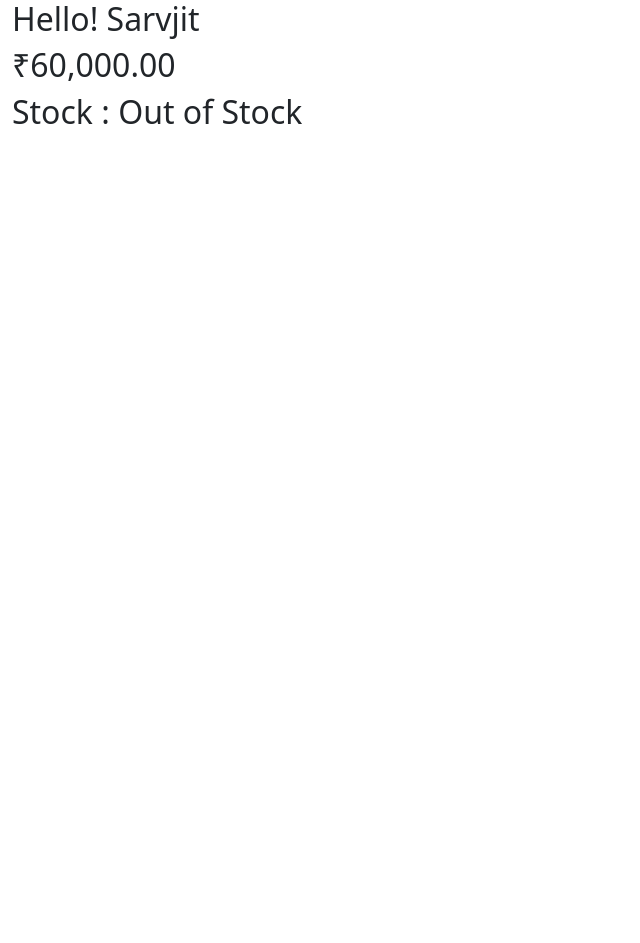
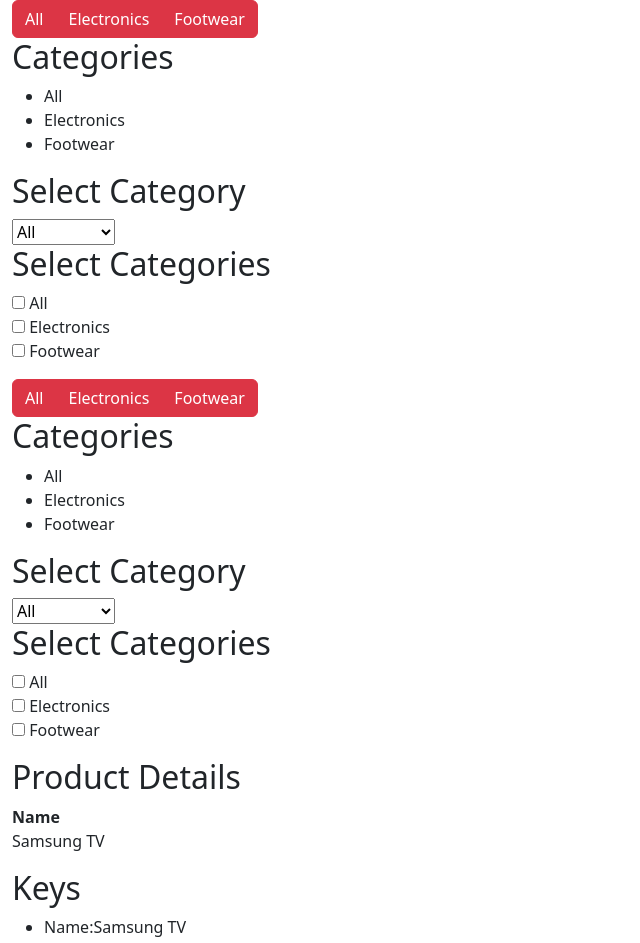
Before and after one commit to sarvjit07/React18x, a React (Create React App) app: page / in a window 1280 px wide. Shown: the top 943 px of the page, without its empty margins (0-640 px from the left). Before the commit the page ends 800 px from the top, so only its background shows below. Built offline with nearby package versions, Linux system fonts and the light colour scheme.

Commit message:
Data-Binding

```diff
--- /dev/null
+++ b/src/components/28-Nov-2024/data-binding1-Array.jsx
@@ -0,0 +1,39 @@
+import { useEffect,useState } from "react";
+
+export function DataBinding4(){
+    const [categories,setCategories]=useState(["All",'Electronics','Footwear']);
+    useEffect(()=>{
+
+    },[])
+    return(
+        <div className="container-fluid">
+        <header>
+        <nav className="btn-group">
+        {
+            categories.map(category=><button key={category} className="btn btn-danger">{category}</button>)
+        }
+        </nav>
+        </header>
+        <h2>Categories</h2>
+        <ul>
+        {
+            categories.map(category=><li key={category}>{category}</li>)
+        }
+        </ul>
+        <h2>Select Category</h2>
+        <select>
+        {
+            categories.map((category,index)=><option key={index} value={category}>{category}</option>)
+        }
+        </select>
+        <h2>Select Categories</h2>
+        <ul className="list-unstyled">
+        {
+            categories.map(category=><li key={category}>
+                <input type="checkbox" value={category}/> <label>{category}</label>
+                </li>)
+        }
+        </ul>
+        </div>
+    )
+}
--- /dev/null
+++ b/src/components/28-Nov-2024/data-binding2-Array.jsx
@@ -0,0 +1,39 @@
+import { useEffect,useState } from "react";
+
+export function DataBinding5(){
+    const [categories,setCategories]=useState([]);
+    useEffect(()=>{
+        setCategories(["All",'Electronics','Footwear']);
+    },[])
+    return(
+        <div className="container-fluid">
+        <header>
+        <nav className="btn-group">
+        {
+            categories.map(category=><button key={category} className="btn btn-danger">{category}</button>)
+        }
+        </nav>
+        </header>
+        <h2>Categories</h2>
+        <ul>
+        {
+            categories.map(category=><li key={category}>{category}</li>)
+        }
+        </ul>
+        <h2>Select Category</h2>
+        <select>
+        {
+            categories.map((category,index)=><option key={index} value={category}>{category}</option>)
+        }
+        </select>
+        <h2>Select Categories</h2>
+        <ul className="list-unstyled">
+        {
+            categories.map(category=><li key={category}>
+                <input type="checkbox" value={category}/> <label>{category}</label>
+                </li>)
+        }
+        </ul>
+        </div>
+    )
+}
--- /dev/null
+++ b/src/components/28-Nov-2024/data-binding3-Object.jsx
@@ -0,0 +1,24 @@
+import { useEffect, useState} from "react";
+
+export function DataBinding6(){
+    const [product,setProduct]=useState({})
+    useEffect(()=>{
+       setProduct({Name:'Samsung TV', Price:56000});
+    },[])
+    return(
+        <div className="container-fluid">
+        <h2>Product Details</h2>
+        <dl>
+        <dt>Name</dt>
+        <dd>{product.Name}</dd>
+        </dl>
+        <h2>Keys</h2>
+        <ul>
+        {
+            Object.keys(product).map(key=><li key={key}>
+                {key}:{product[key]}</li>)
+        }
+        </ul>
+        </div>
+    )
+}
--- a/src/index.js
+++ b/src/index.js
@@ -11,6 +11,9 @@ import { FakestoreProducts } from './components/TimeEvents/fakestore-products';
 import { DataBinding } from './components/data-binding/data-binding';
 import { DataBinding2 } from './components/data-binding/example-2';
 import { DataBinding3 } from './components/data-binding/example-3';
+import { DataBinding4 } from './components/28-Nov-2024/data-binding1-Array';
+import { DataBinding5 } from './components/28-Nov-2024/data-binding2-Array';
+import { DataBinding6 } from './components/28-Nov-2024/data-binding3-Object';
 // import { Login } from './login';
 
 
@@ -18,9 +21,12 @@ const root = ReactDOM.createRoot(document.getElementById('root'));
 root.render(
   <React.StrictMode>
   {/*<FakestoreProducts/>*/}
-  <DataBinding/>
+ {/* <DataBinding/>
   <DataBinding2/>
-  <DataBinding3/>
+  <DataBinding3/> */}
+  <DataBinding4/>
+  <DataBinding5/>
+  <DataBinding6/>
     {/*<Login/>*/}
   </React.StrictMode>
 );
```
Also changed, not shown: src/components/28-Nov-2024/data-binding4-ArrayOfObject.jsx (added).
